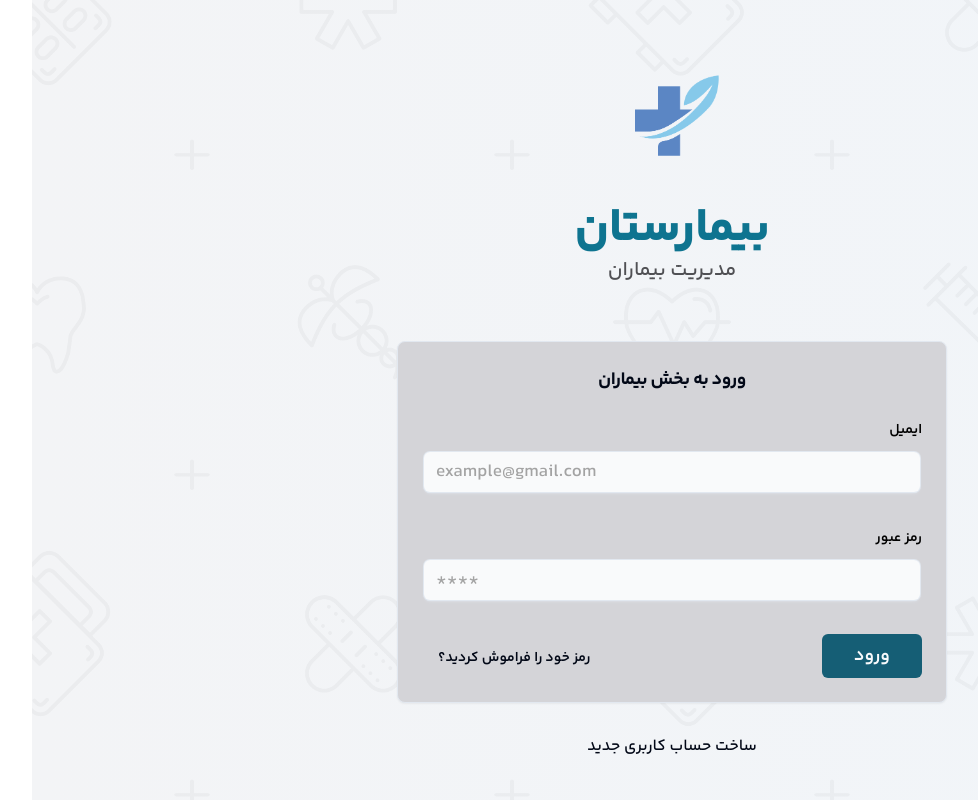
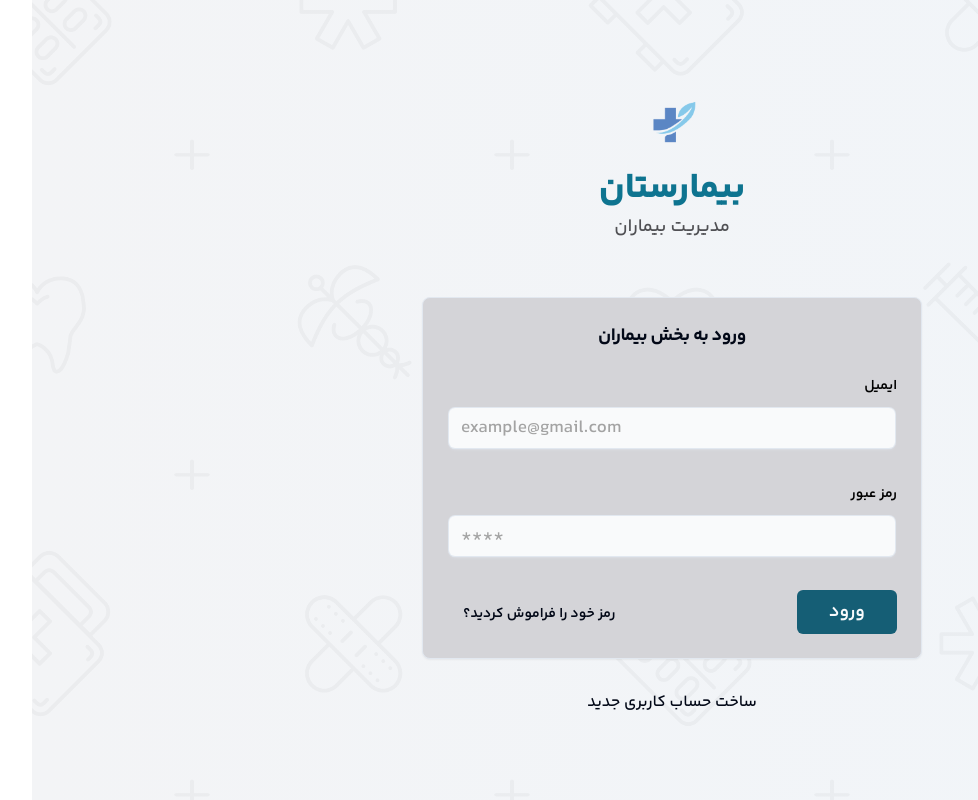
Before and after one commit to MahdiiTaheri/Patient-panel, a Next.js app: page / in a window 1280 px wide. Shown: the whole page, without its empty margins (150-1128 px from the left). Built offline with nearby package versions, Linux system fonts and the light colour scheme; what tailwindcss-rtl would draw is missing.

Commit message:
changing sizes in login page

```diff
--- a/app/page.tsx
+++ b/app/page.tsx
@@ -21,7 +21,7 @@ function LoginPage() {
 
       <main className="min-h-screen flex items-center flex-col justify-center gap-8">
         <div className="flex flex-col mb-6 items-center justify-center">
-          <div className="relative w-40 h-40">
+          <div className="relative w-20 h-20">
             <Image
               src={logo}
               quality={100}
@@ -30,10 +30,10 @@ function LoginPage() {
               alt="Logo"
             />
           </div>
-          <h2 className="text-5xl p-1 font-bold text-cyan-700 text-center">
+          <h2 className="text-4xl p-1 font-bold text-cyan-700 text-center">
             بیمارستان
           </h2>
-          <p className="text-center text-xl text-zinc-800/80">مدیریت بیماران</p>
+          <p className="text-center text-lg text-zinc-800/80">مدیریت بیماران</p>
         </div>
 
         <LoginForm />
--- a/components/LoginForm.tsx
+++ b/components/LoginForm.tsx
@@ -48,7 +48,7 @@ export default function LoginForm() {
   }
 
   return (
-    <Card className=" min-w-[350px] lg:w-[550px] bg-zinc-300">
+    <Card className=" min-w-[350px] lg:w-[500px] bg-zinc-300">
       <CardHeader>
         <CardTitle className="font-semibold text-lg text-center">
           ورود به بخش بیماران
```
